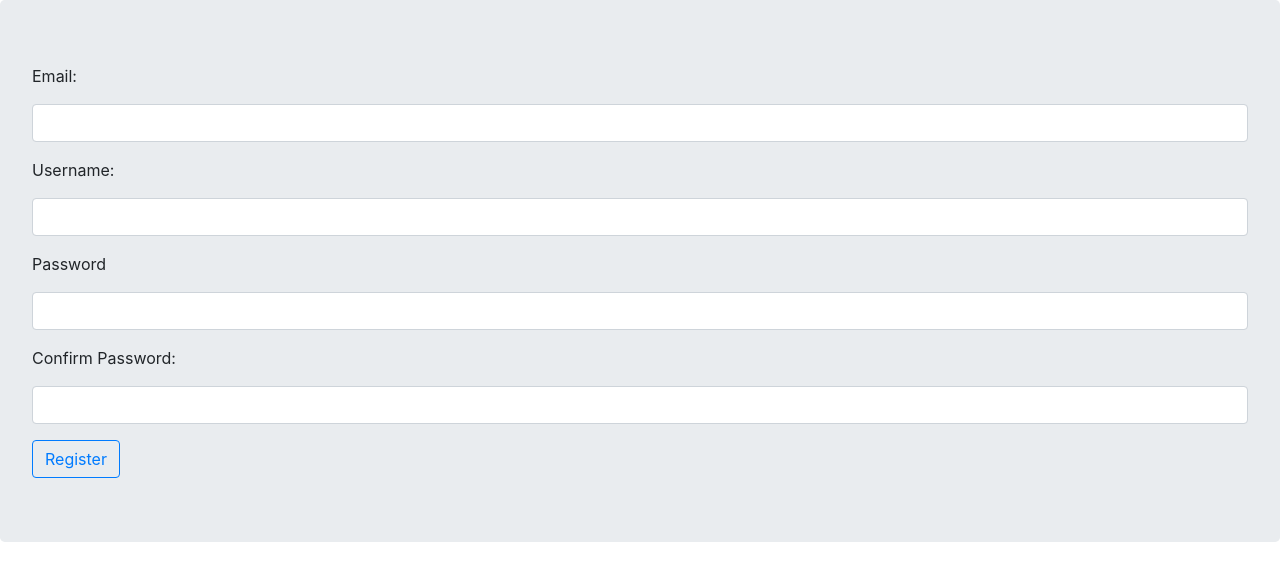
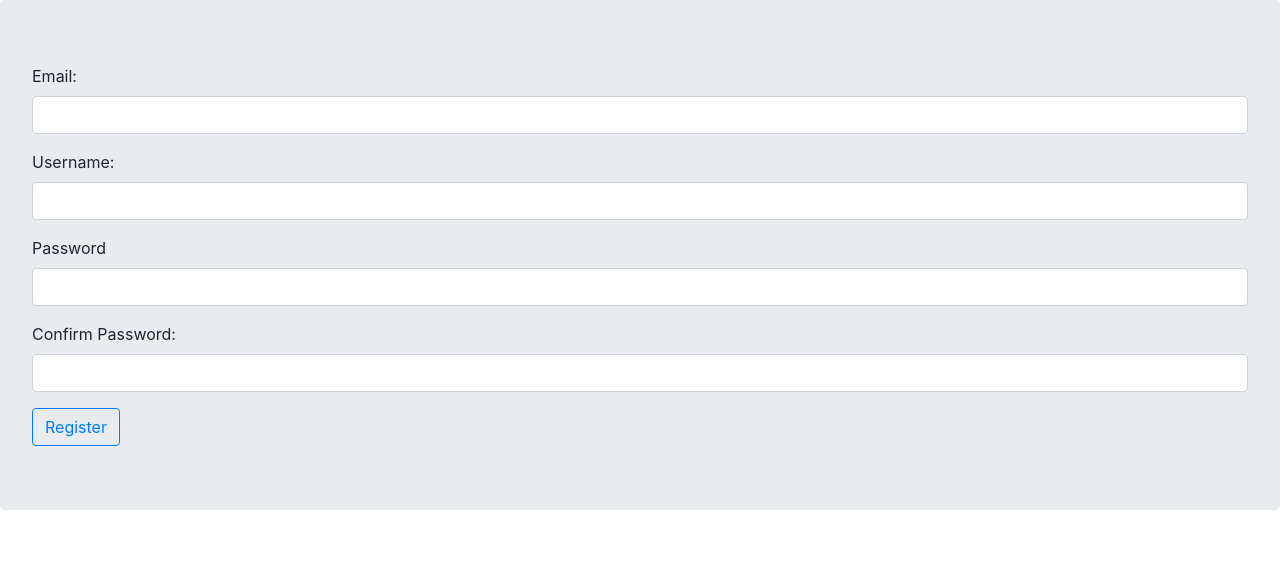
Before and after one commit to ghigbie/social-flask-blog, a Flask app: page /register in a window 1280 px wide. Shown: the part 72-653 px from the top of the page. Run offline with Flask 2, Linux system fonts and the light colour scheme; parts of the project's set-up code (start-up, migrations or seed data) failed here and were passed over; some libraries are stand-ins or nearby versions.

Commit message:
Edit bootstrap classes

```diff
--- a/puppycompanyblog/templates/create_post.html
+++ b/puppycompanyblog/templates/create_post.html
@@ -5,11 +5,11 @@
     {{ form.hidden_tag() }}
     <div class="form-group">
     {{ form.title.label(class="form-group") }}
-    {{ form.title(class="form-control") }}
+    {{ form.title(class="form-control form-control-lg") }}
     </div>
     <div class="form-group">
     {{ form.text.label(class="form-group") }}
-    {{ form.text(Class="form-control")}}
+    {{ form.text(Class="form-control form-control-lg")}}
     </div>
     {{ form.sbumit(class="btn btn-outline-primary") }}
 </form>
--- a/puppycompanyblog/templates/register.html
+++ b/puppycompanyblog/templates/register.html
@@ -3,19 +3,19 @@
 <form method="POST">
     {{ form.hidden_tag() }}
     <div class="form-group">
-    {{ form.email.label(class="form-group") }}
+    {{ form.email.label(class="form-control-label") }}
     {{ form.email(class="form-control") }}
     </div>
     <div class="form-group">
-    {{ form.username.label(class="form-group") }}
+    {{ form.username.label(class="form-control-label") }}
     {{ form.username(class="form-control") }}
     </div>
     <div class="form-group">
-    {{ form.password.label(class="form-group") }}
+    {{ form.password.label(class="form-control-label") }}
     {{ form.password(class="form-control") }}
     </div>
     <div class="form-group">
-    {{ form.pass_confirm.label(class="form-group") }}
+    {{ form.pass_confirm.label(class="form-control-label") }}
     {{ form.pass_confirm(class="form-control") }}
     </div>
     {{ form.submit(class="btn btn-outline-primary") }}
```
